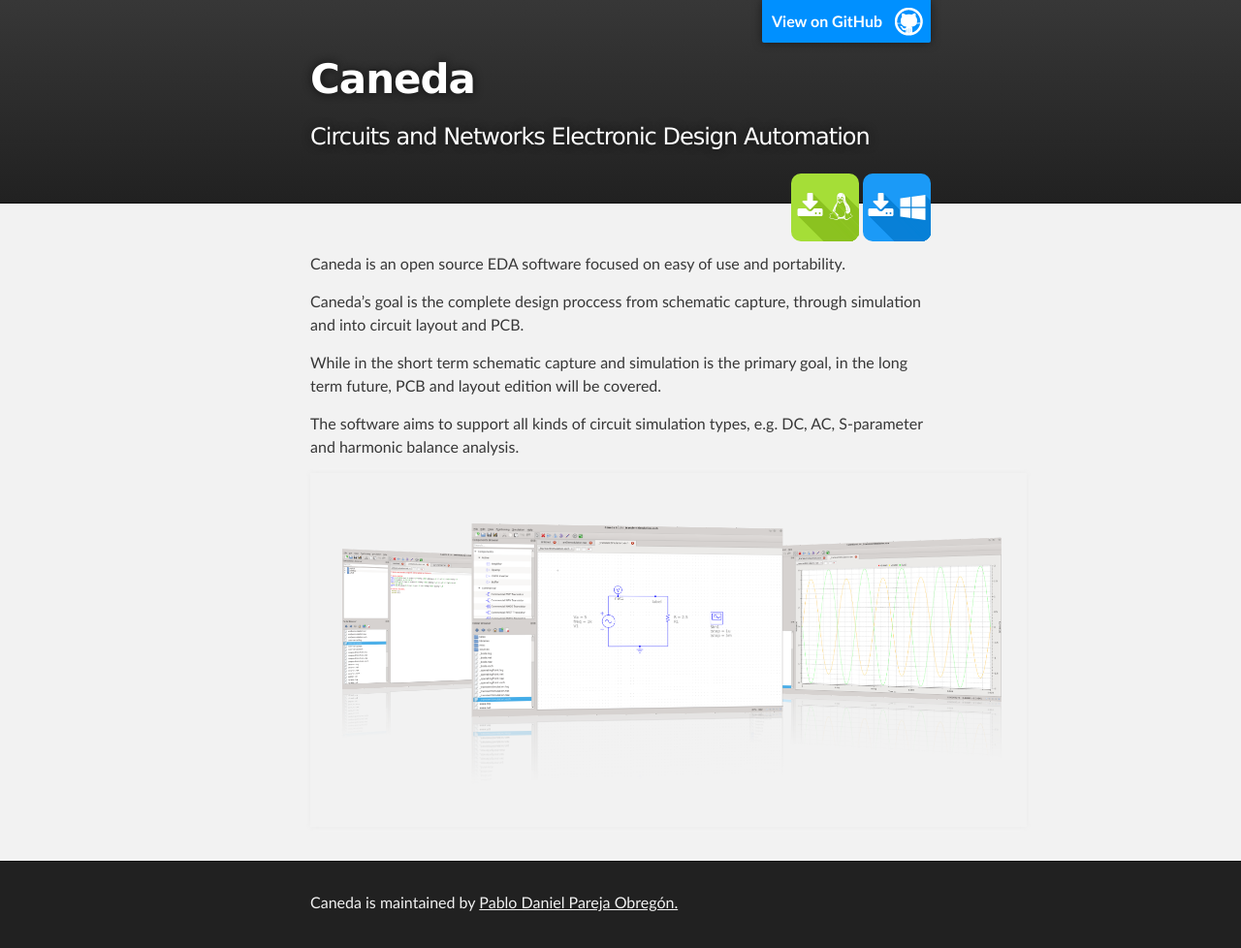
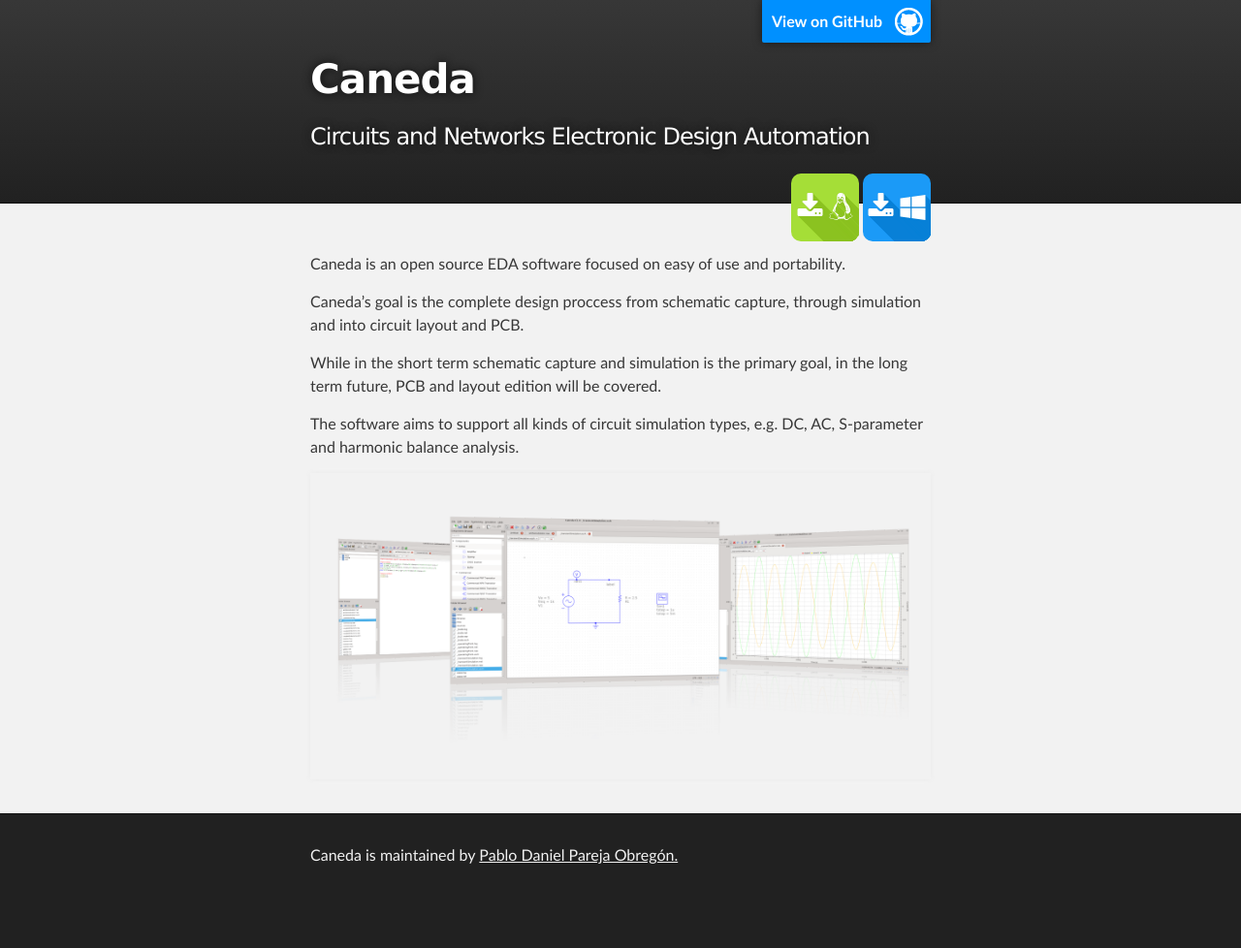
Before and after one commit to Caneda/Caneda.github.io, a Jekyll site: the page built from index.md, in a window 1280 px wide. Shown: the whole page at 97% size. Built offline with Jekyll 4.4.1, drawn with Linux system fonts in a browser that asks for light colours; after the commit the page ends 929 px from its top, so only the background shows below that.

Commit message:
Updated image width.

```diff
--- a/index.md
+++ b/index.md
@@ -13,4 +13,4 @@ layout edition will be covered.
 
 The software aims to support all kinds of circuit simulation types, e.g. DC, AC, S-parameter and harmonic balance analysis.
 
-![Caneda sample screenshots](./images/caneda.png)
+![Caneda sample screenshots ](./images/caneda.png){:width="100%"}
```
